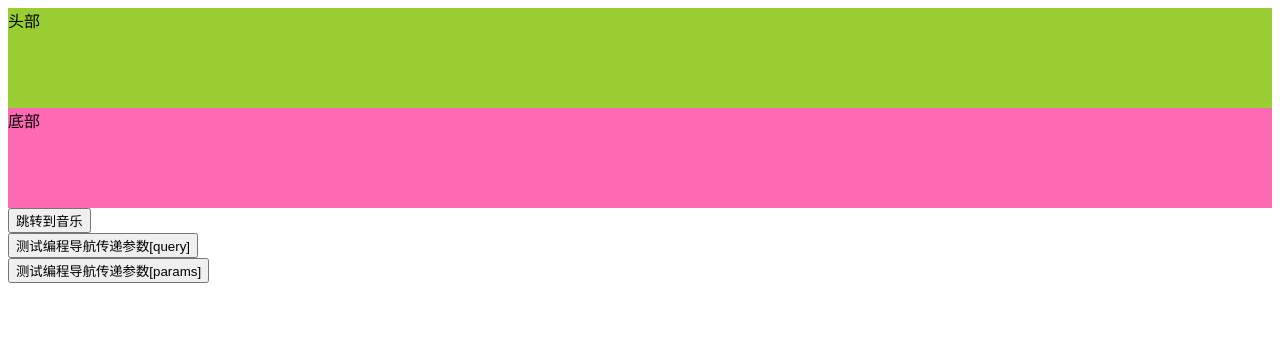
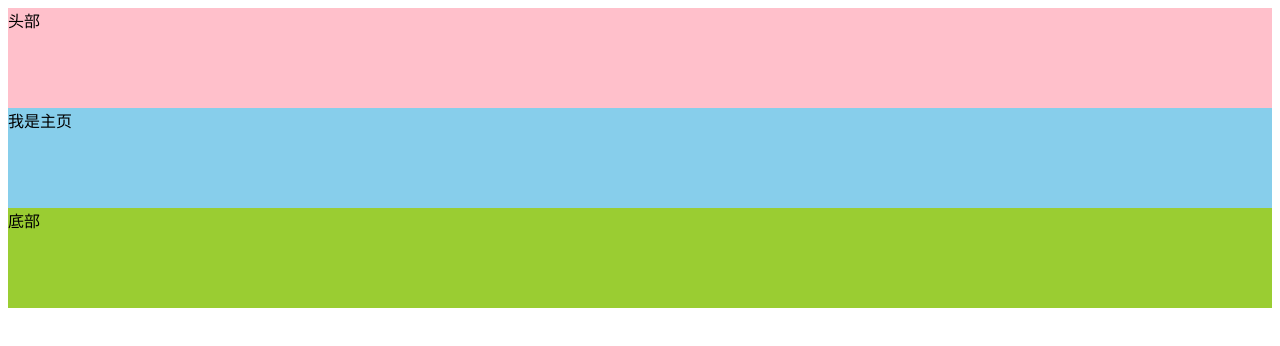
Before and after one commit to bo-bi/CZVUE, a Vue app: page /#/home in a window 1280 px wide. Shown: the top 346 px of the page. Built offline with nearby package versions, Linux system fonts and the light colour scheme.

Commit message:
增加: 404和重定向

```diff
--- a/src/components/app.vue
+++ b/src/components/app.vue
@@ -1,66 +1,32 @@
 <template>
     <div>
-        <div class="h">头部</div>
-        <!-- 留坑， 非常重要！ -->
-        <router-view class="b"></router-view>
-        <div class="f">底部</div>
-
-        <button @click="goMusic">跳转到音乐</button>
-        <br/>
-        <button @click="testQuery">测试编程导航传递参数[query]</button>
-        <br/>
-        <button @click="testParams">测试编程导航传递参数[params]</button>
+        <div class="header">头部</div>
+        <router-view class="main"></router-view>
+        <div class="footer">底部</div>
     </div>
 </template>
 
 <script>
     export default {
         data() {
-            return {}
-        },
-        methods: {
-            goMusic() {
-                this.$router.push('/music');
-            },
-            testQuery() {
-                //查询字符串的方式   /mousic?id=1&name=2
-                this.$router.push({
-                   name: 'music',
-                   query: {
-                       id: 1,
-                       name: 2
-                   },
-                   params: {
-                       a: 3,
-                       b: 4
-                   }
-                });
-            },
-            testParams() {
-                //path 方式   /music/1/2 (有params,必须要更改路由path)
-                this.$router.push({
-                   name: 'movie',
-                   params: {
-                       id: 1,
-                       name: 2
-                   }
-                });
+            return {
+
             }
         }
     }
 </script>
 
 <style scoped>
-    .h {
+    .header {
+        height: 100px;
+        background-color: pink;
+    }
+    .main {
+        height: 100px;
+        background-color: skyblue;
+    }
+    .footer {
         height: 100px;
         background-color: yellowgreen;
     }
-    .b {
-        height: 100px;
-        background-color: skyblue;
-    }
-    .f {
-        height: 100px;
-        background-color: hotpink;
-    }
 </style>
--- /dev/null
+++ b/src/components/home.vue
@@ -0,0 +1,17 @@
+<template>
+    <div>
+        我是主页
+    </div>
+</template>
+
+<script>
+    export default {
+        data() {
+            return {}
+        }
+    }
+</script>
+
+<style scoped>
+
+</style>
--- a/src/components/movie.vue
+++ /dev/null
@@ -1,31 +0,0 @@
-<template>
-    <div>
-        我是电影
-        <button @click="goback">向上一页</button>
-    </div>
-</template>
-
-<script>
-    export default {
-        data() {
-            return {}
-        },
-        methods: {
-            goback() {
-                this.$router.go(-1); //-1 上一次浏览记录 1 下一页（浏览记录里必须有才行）
-            }
-        },
-        //数据初始化完成，DOM未生成
-        created() {
-            console.log(this.$route.params,"params");
-        },
-        //数据已经装载在DOM上，DOM生成
-        mounted() {
-
-        }
-    }
-</script>
-
-<style scoped>
-
-</style>
--- a/src/components/music.vue
+++ /dev/null
@@ -1,42 +0,0 @@
-<template>
-    <div>
-        我是音乐
-        <button @click="goMovie">跳转到电影</button>
-        <button @click="goback">向上一页</button>
-        <button @click="go">向下一页</button>
-    </div>
-</template>
-
-<script>
-    export default {
-        data() {
-            return {}
-        },
-        methods: {
-            goMovie() {
-                this.$router.push({
-                    name: 'movie'
-                });
-            },
-            goback() {
-                this.$router.go(-1);//后退
-            },
-            go() {
-                this.$router.go(1);//前进
-            },
-        },
-        //数据初始化完成，DOM未生成
-        created() {
-            console.log(this.$route.params,"params");
-            console.log(this.$route.query,"query");
-        },
-        //数据已经装载在DOM上，DOM生成
-        mounted() {
-
-        }
-    }
-</script>
-
-<style scoped>
-
-</style>
--- /dev/null
+++ b/src/components/notFound.vue
@@ -0,0 +1,19 @@
+<template>
+    <div>
+        页面去月球了
+    </div>
+</template>
+
+<script>
+    export default {
+        data() {
+            return {
+
+            }
+        }
+    }
+</script>
+
+<style scoped>
+
+</style>
--- a/src/index.html
+++ b/src/index.html
@@ -2,11 +2,10 @@
 <html lang="en">
 <head>
     <meta charset="UTF-8">
-    <meta name="viewport" content=“user-scalable=no,width=device-width,initial-scale=1.0,maximum-scale=1.0" />
-    <title>vue-router</title>
+    <title>重定向和404</title>
 </head>
 <body>
-    <!--声明一个div，id="app" 设坑-->
+    <!--1.设坑-->
     <div id="app"></div>
 </body>
 </html>
--- a/src/main.js
+++ b/src/main.js
@@ -1,37 +1,31 @@
-//引入一堆
+//引入Vue
 import Vue from 'vue';
 import VueRouter from 'vue-router';
+//安装插件
+Vue.use(VueRouter);
 
 //引入主体
 import App from './components/app.vue';
-//路由切换页面
-import Music from './components/music.vue';
-import Movie from './components/movie.vue';
+import Home from './components/home.vue';
+import NotFoundVue from './components/notFound.vue'
 
-//安装路由插件
-Vue.use(VueRouter); //挂载属性
+//创建路由对象并配置路由规则
+let router = new VueRouter();
+router.addRoutes([
+    //重定向
+    //①通过path 两处都要改
+    // {path: '/', redirect: '/home'},
+    // {path: '/home', component: Home}
 
-//创建路由对象并配置路由
-let router = new VueRouter({
-    //routes
-    routes: [
-        {
-            //一个个对象
-            name: 'music',
-            path: '/music/:a/:b',
-            component: Music
-        },
-        {   name: 'movie',
-            path: '/movie/:id/:name',
-            component: Movie
-        },
-    ]
+    //②通过name,不改path
+    {path: '/', redirect: {name: 'home'}},
+    {name: 'home', path: '/home', component: Home},
+    //最终无法匹配 -> 404
+    {path: '*', component: NotFoundVue}
+]);
+//new Vue 启动Vue
+new Vue({
+    el: '#app',
+    router,
+    render: c => c(App)
 });
-
-//new Vue 启动
-new Vue({
-   el: '#app',
-    //让vue知道我们的路由规则
-   router,//可以简写为router
-   render: c=>c(App)
-});
```
Also changed, not shown: 1 other file (tests, documents, lock files or other folders).
